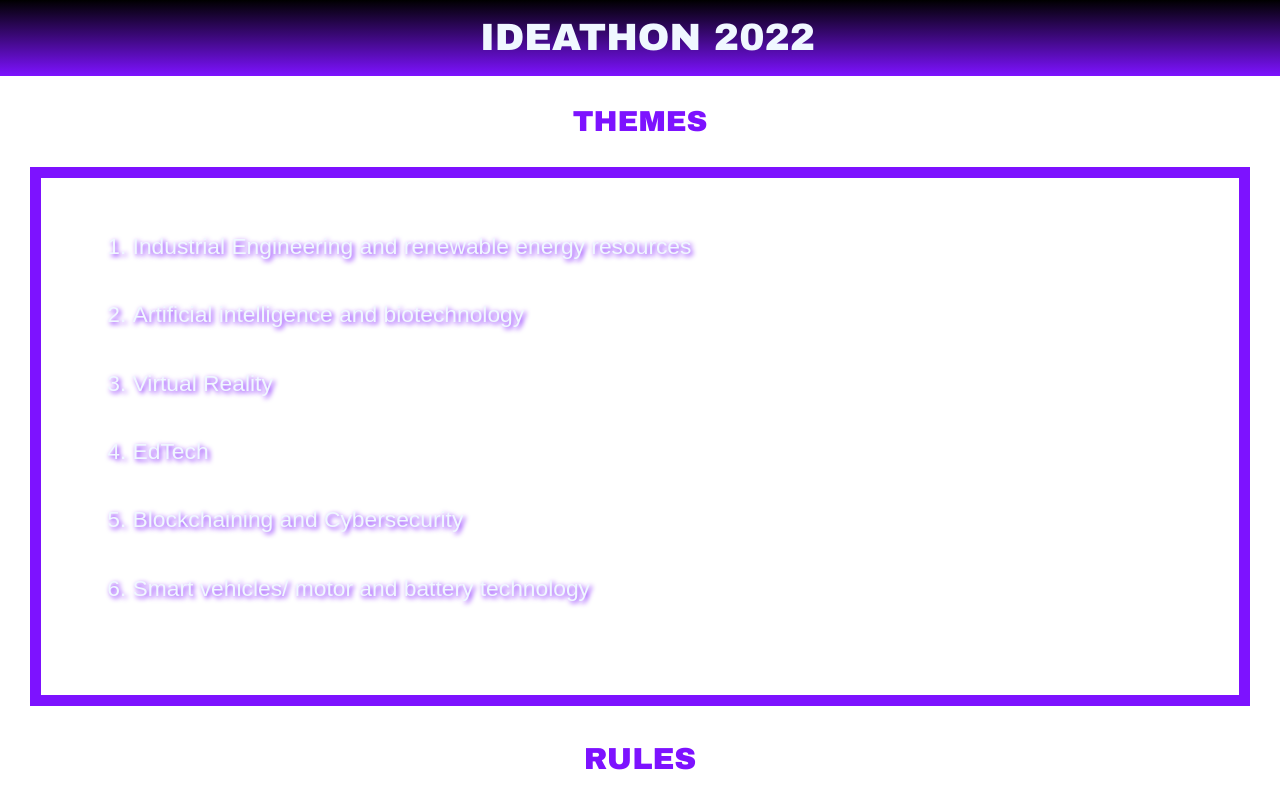
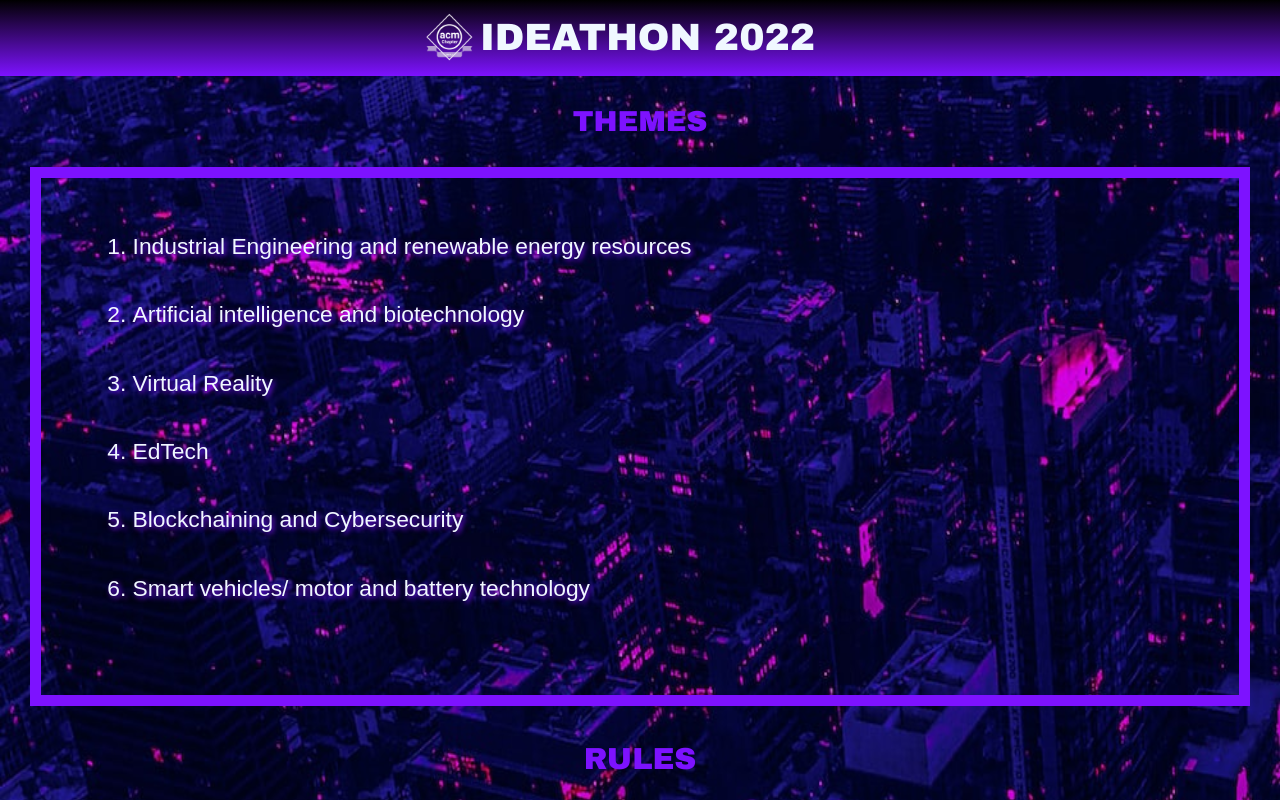
Before and after one commit to acmditu/Ideathon-, a plain HTML site: page index.html in a window 1280 px wide. Shown: the top 800 px of the page. Drawn offline with Linux system fonts and the light colour scheme; the site is published under a folder, as on GitHub Pages, so addresses that start at the root find nothing.

Commit message:
updating

```diff
--- a/style.css
+++ b/style.css
@@ -13,7 +13,7 @@
     justify-content: center;
 }
 .logo1{
-    content:url(/Images/DITU_ACM_WhiteLogo.png);
+    content:url(Images/DITU_ACM_WhiteLogo.png);
     width: 4rem;
     height: 4rem;
     margin-top: 2.0rem;
@@ -26,7 +26,7 @@
     margin-top: 3rem;
 }
 .logo2{
-    content: url(/Images/youthopia\ 2022\ white\ small.png);
+    content: url(Images/youthopia\ 2022\ white\ small.png);
     width: 3rem;
     height: 3rem;
     margin-top: 1.8rem;
@@ -38,7 +38,7 @@
     line-height: 3rem;
 }
 body{
-    background-image: url(/Images/back4.jpg);
+    background-image: url(Images/back4.jpg);
     background-size: 100% 113rem;
 }
 .Themes{
```
